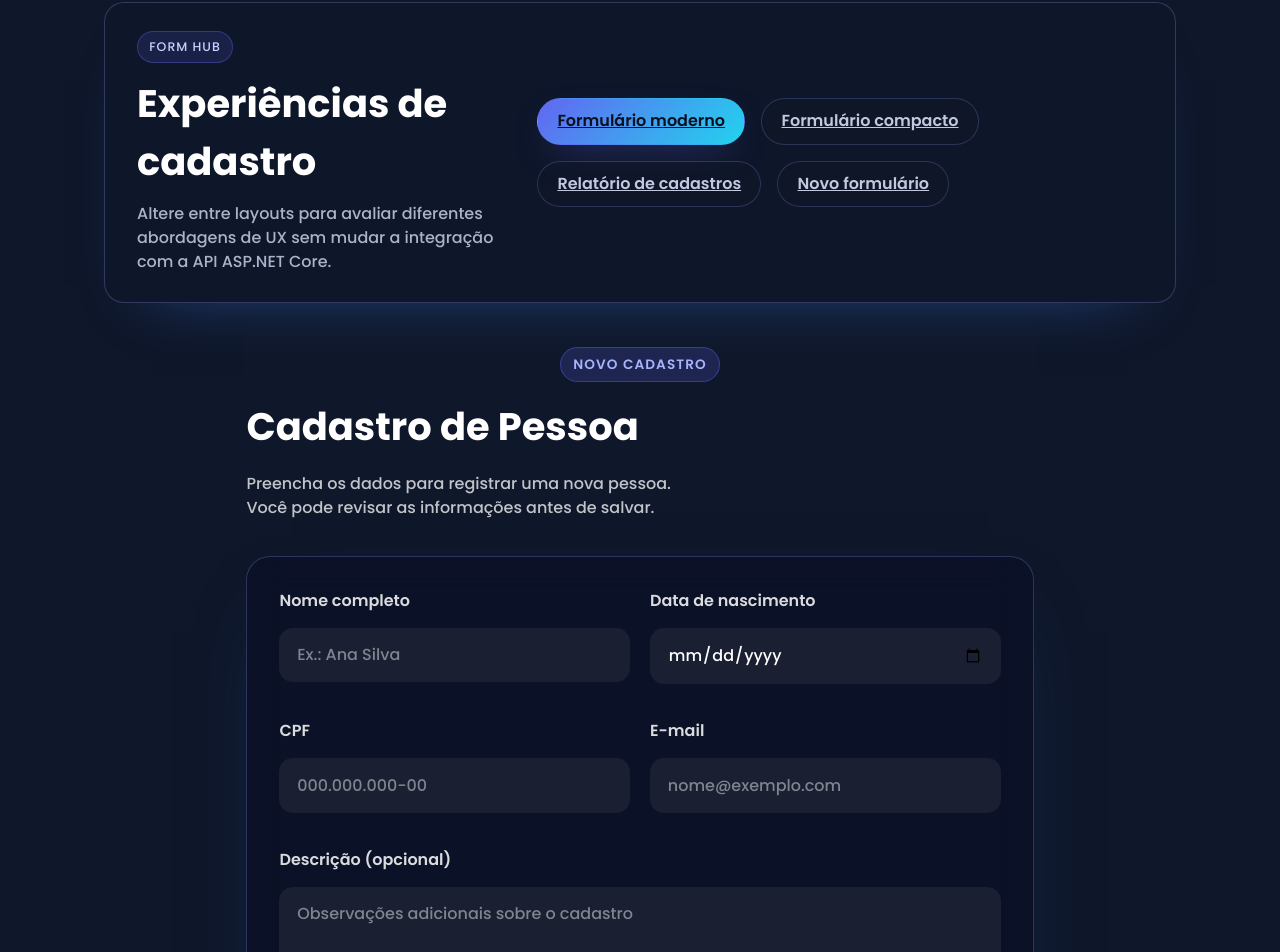
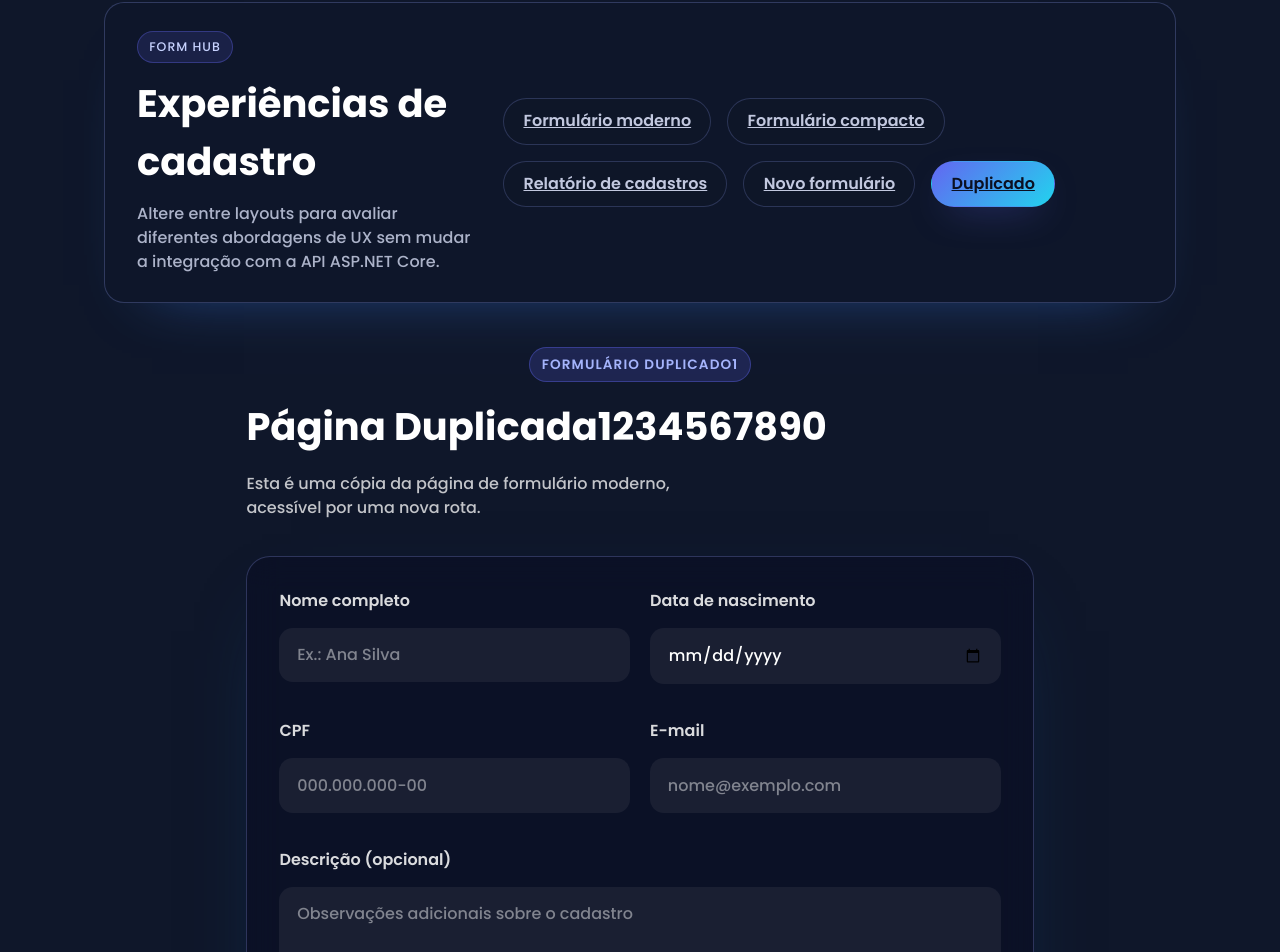
Before and after one commit to miltonlima/reactvite-app, a React (Vite) app: page /duplicate in a window 1280 px wide. Before the commit this address led to /. Shown: the part 54-1006 px from the top of the page. Built offline with nearby package versions, Linux system fonts and the light colour scheme.

Commit message:
uma nova página funcional com seu próprio link no menu e um endereço (/duplicate) exclusivo.

```diff
--- a/src/App.jsx
+++ b/src/App.jsx
@@ -2,6 +2,7 @@ import { Navigate, NavLink, Route, Routes } from 'react-router-dom'
 import ModernForm from './pages/ModernForm.jsx'
 import Reports from './pages/Reports.jsx'
 import SimpleForm from './pages/SimpleForm.jsx'
+import DuplicateForm from './pages/DuplicateForm.jsx'
 import NewForm from './pages/NewForm.jsx'
 import './App.css'
 
@@ -51,6 +52,14 @@ function App() {
           >
             Novo formulário
           </NavLink>
+          <NavLink
+            to="/duplicate"
+            className={({ isActive }) =>
+              isActive ? 'nav-link nav-link-active' : 'nav-link'
+            }
+          >
+            Duplicado
+          </NavLink>
         </nav>
       </header>
 
@@ -59,6 +68,7 @@ function App() {
           <Route path="/" element={<ModernForm />} />
           <Route path="/simple" element={<SimpleForm />} />
           <Route path="/reports" element={<Reports />} />
+          <Route path="/duplicate" element={<DuplicateForm />} />
           <Route path="/new" element={<NewForm />} />
           <Route path="*" element={<Navigate to="/" replace />} />
         </Routes>
--- /dev/null
+++ b/src/pages/DuplicateForm.jsx
@@ -0,0 +1,113 @@
+import { formatCpfForDisplay, useRegistrationForm } from '../hooks/useRegistrationForm.js'
+
+function DuplicateForm() {
+  const { formData, submitted, status, errorMessage, handleChange, handleSubmit } =
+    useRegistrationForm()
+
+  return (
+    <section className="modern-form">
+      <header className="hero">
+        <span className="badge">Formulário Duplicado1</span>
+        <h2>Página Duplicada1234567890</h2>
+        <p>
+          Esta é uma cópia da página de formulário moderno, acessível por uma nova rota.
+        </p>
+      </header>
+
+      {status === 'error' && errorMessage && (
+        <div className="alert alert-error" role="alert">
+          {errorMessage}
+        </div>
+      )}
+
+      {status === 'success' && submitted && (
+        <div className="alert alert-success" role="status">
+          Cadastro salvo com sucesso.
+        </div>
+      )}
+
+      <form className="form" onSubmit={handleSubmit}>
+        <div className="fields-grid">
+          <div className="field">
+            <label htmlFor="name">Nome completo</label>
+            <input
+              id="name"
+              name="name"
+              type="text"
+              value={formData.name}
+              onChange={handleChange}
+              placeholder="Ex.: Ana Silva"
+              autoComplete="name"
+              required
+            />
+          </div>
+
+          <div className="field">
+            <label htmlFor="birthDate">Data de nascimento</label>
+            <input
+              id="birthDate"
+              name="birthDate"
+              type="date"
+              value={formData.birthDate}
+              onChange={handleChange}
+              max={new Date().toISOString().split('T')[0]}
+              required
+            />
+          </div>
+
+          <div className="field">
+            <label htmlFor="cpf">CPF</label>
+            <input
+              id="cpf"
+              name="cpf"
+              type="text"
+              inputMode="numeric"
+              value={formData.cpf}
+              onChange={handleChange}
+              placeholder="000.000.000-00"
+              pattern="\d{3}\.\d{3}\.\d{3}-\d{2}"
+              title="Informe o CPF no formato 000.000.000-00"
+              required
+            />
+          </div>
+
+          <div className="field">
+            <label htmlFor="email">E-mail</label>
+            <input
+              id="email"
+              name="email"
+              type="email"
+              value={formData.email}
+              onChange={handleChange}
+              placeholder="nome@exemplo.com"
+              autoComplete="email"
+              required
+            />
+          </div>
+
+          <div className="field field-full textarea-wrapper">
+            <label htmlFor="description">Descrição (opcional)</label>
+            <textarea
+              id="description"
+              name="description"
+              value={formData.description}
+              onChange={handleChange}
+              placeholder="Observações adicionais sobre o cadastro"
+              maxLength={1000}
+              rows={4}
+            />
+            <small className="char-counter">{formData.description.length} / 1000</small>
+          </div>
+        </div>
+
+        <div className="form-footer">
+          <button type="submit" disabled={status === 'submitting'}>
+            {status === 'submitting' ? 'Salvando...' : 'Salvar cadastro'}
+          </button>
+        </div>
+      </form>
+    </section>
+  )
+}
+
+export default DuplicateForm
```
